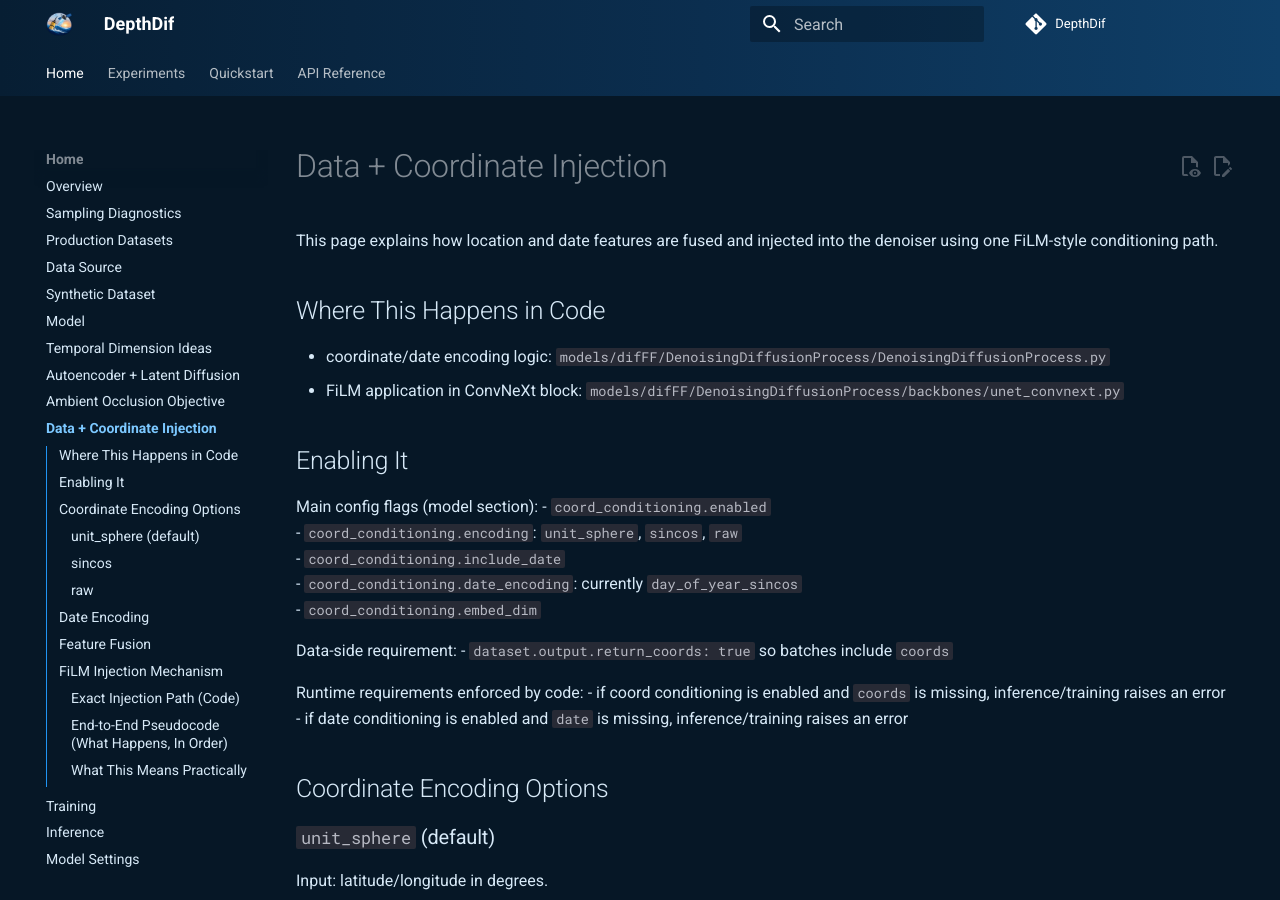
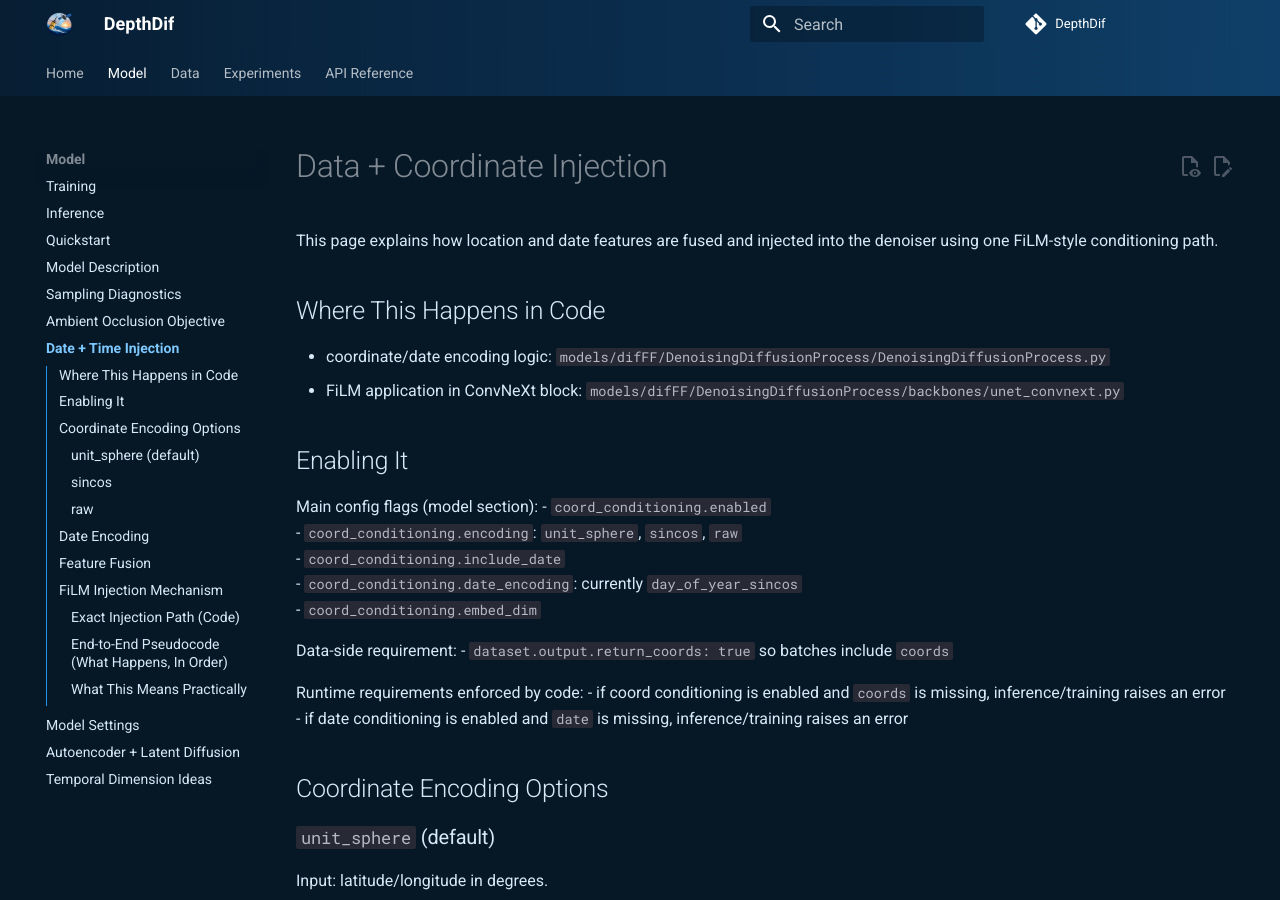
Before and after one commit to simon-donike/DepthDif, an MkDocs documentation site: the page built from docs/data-coordinate-injection.md, in a window 1280 px wide and 900 px high. Built offline with MkDocs 1.6.1 and Material for MkDocs 9.7.7, drawn with Linux system fonts in a browser that asks for light colours; comment, search, counter and statistics services are not loaded.

Commit message:
new imgs

```diff
--- a/mkdocs.yml
+++ b/mkdocs.yml
@@ -58,22 +58,23 @@ markdown_extensions:
       generic: true
 
 nav:
-  # Keep primary content layered under the Home tab.
   - Home:
       - Overview: index.md
+      - Development: development.md
+  - Model:
+      - Training: training.md
+      - Inference: inference.md
+      - Quickstart: quickstart.md
+      - Model Description: model.md
       - Sampling Diagnostics: sampling-diagnostics.md
+      - Ambient Occlusion Objective: ambient-occlusion-objective.md
+      - Date + Time Injection: data-coordinate-injection.md
+      - Model Settings: settings.md
+      - Autoencoder + Latent Diffusion: autoencoder.md
+      - Temporal Dimension Ideas: temporal_dimension.md
+  - Data:
       - Production Datasets: production-datasets.md
       - Data Source: data-source.md
       - Synthetic Dataset: data.md
-      - Model: model.md
-      - Temporal Dimension Ideas: temporal_dimension.md
-      - Autoencoder + Latent Diffusion: autoencoder.md
-      - Ambient Occlusion Objective: ambient-occlusion-objective.md
-      - Data + Coordinate Injection: data-coordinate-injection.md
-      - Training: training.md
-      - Inference: inference.md
-      - Model Settings: settings.md
-      - Development: development.md
   - Experiments: experiments.md
-  - Quickstart: quickstart.md
   - API Reference: api.md
```
Also changed, not shown: docs/production-datasets.md (+2 -2 lines), docs/assets/argo_observations_histogram_2019_2019.png (added), docs/assets/argo_observations_histogram_intermediate.png (deleted), docs/assets/argo_observations_map_2019_2019.png (added), docs/assets/argo_observations_map_intermediate.png (deleted).
